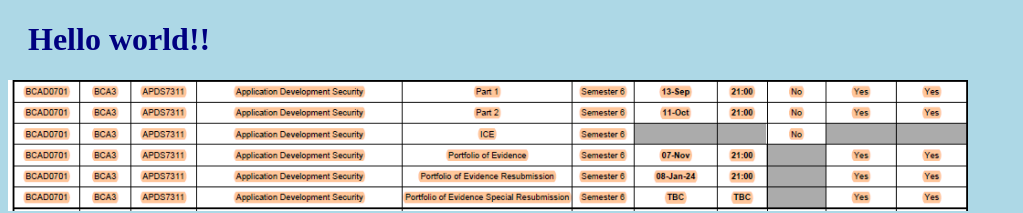
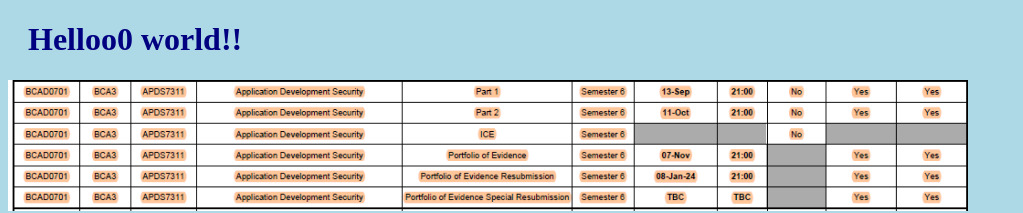
Before and after one commit to ileshabavc/he, a plain HTML site: page index.html in a window 1280 px wide. Shown: the top 213 px of the page, without its empty margins (0-1023 px from the left). Drawn offline with Linux system fonts and the light colour scheme.

Commit message:
commit skipped staging

```diff
--- a/index.html
+++ b/index.html
@@ -6,7 +6,7 @@
 </head>
 <body>
 
-<h1>Hello world!!</h1>
+<h1>Helloo0 world!!</h1>
 <div><img src="PAS.png" alt="Hello world from space" style="width: 100%; width: 960px;"></div>
 <p>This is the first file in my new Git Repo.</p>
 <p>AThis line is here to show how merging works.</p>
```
